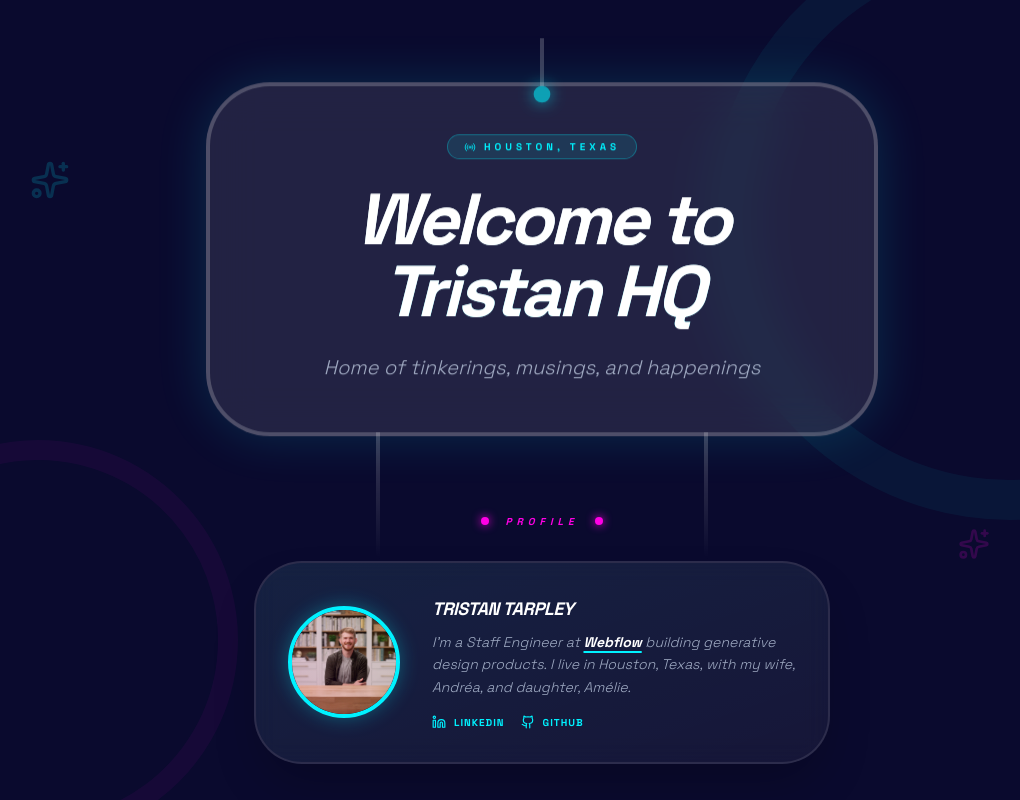
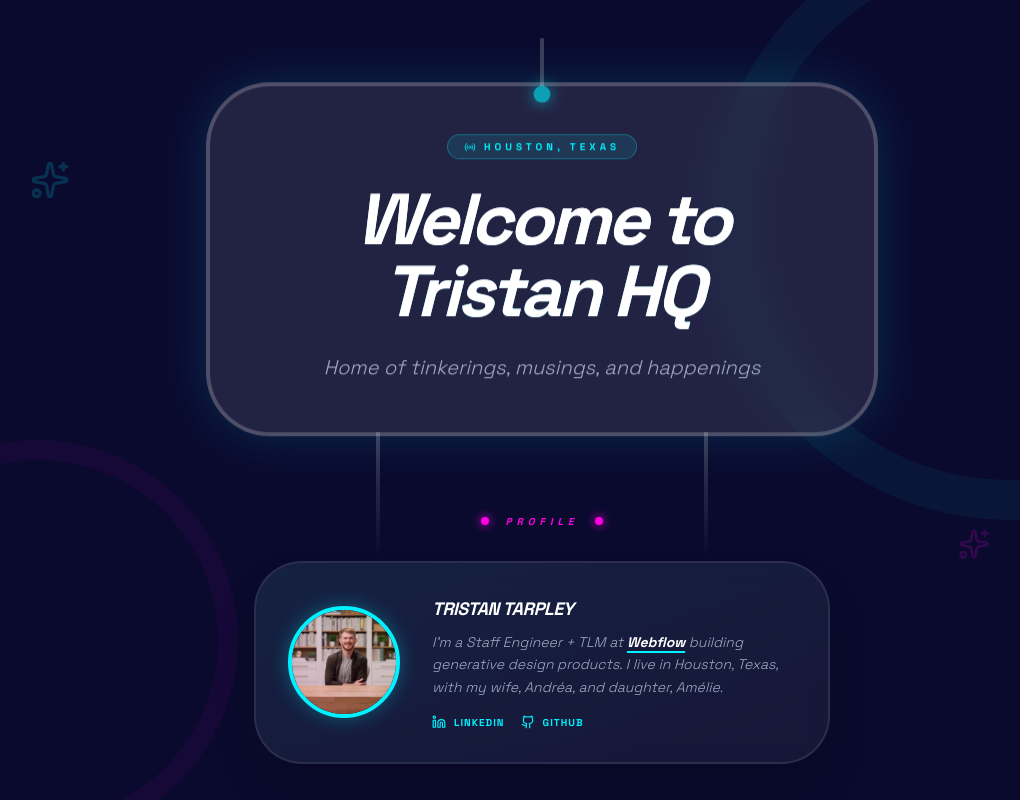
Before and after one commit to tristan-kenneth-tarpley/tristan-hq, a React (Vite) app in the folder personal-site/: page / in a window 1280 px wide. Shown: the top 800 px of the page, without its empty margins (98-1118 px from the left). Built offline with nearby package versions, Linux system fonts and the light colour scheme.

Commit message:
add "tlm"

```diff
--- a/personal-site/src/components/Profile.tsx
+++ b/personal-site/src/components/Profile.tsx
@@ -36,7 +36,7 @@ export default function Profile() {
             Tristan Tarpley
           </h3>
           <p className="text-sm text-blue-100/70 leading-relaxed font-medium italic">
-            I'm a Staff Engineer at{" "}
+            I'm a Staff Engineer + TLM at{" "}
             <a
               href="https://www.webflow.com/"
               target="_blank"
```
